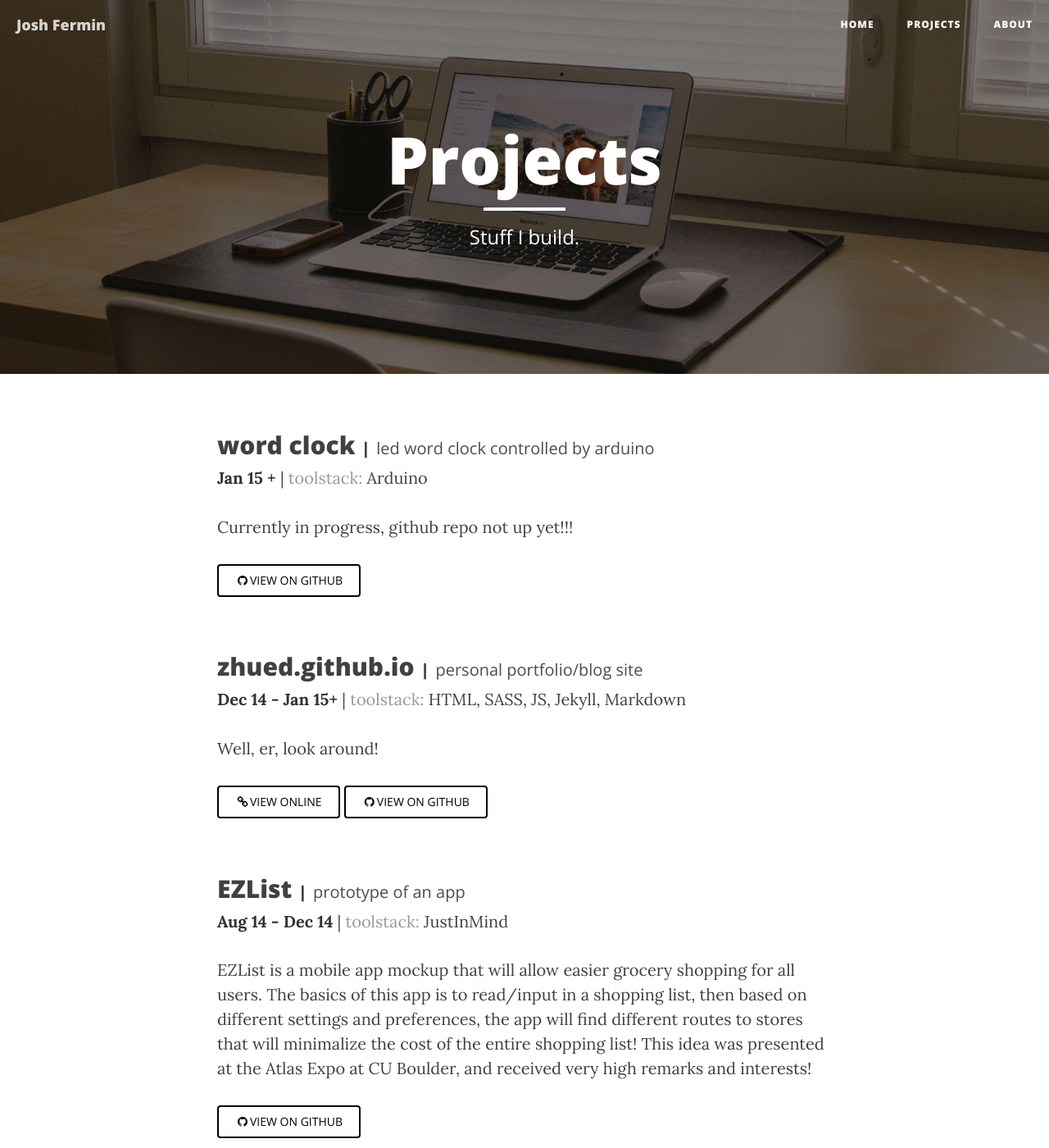
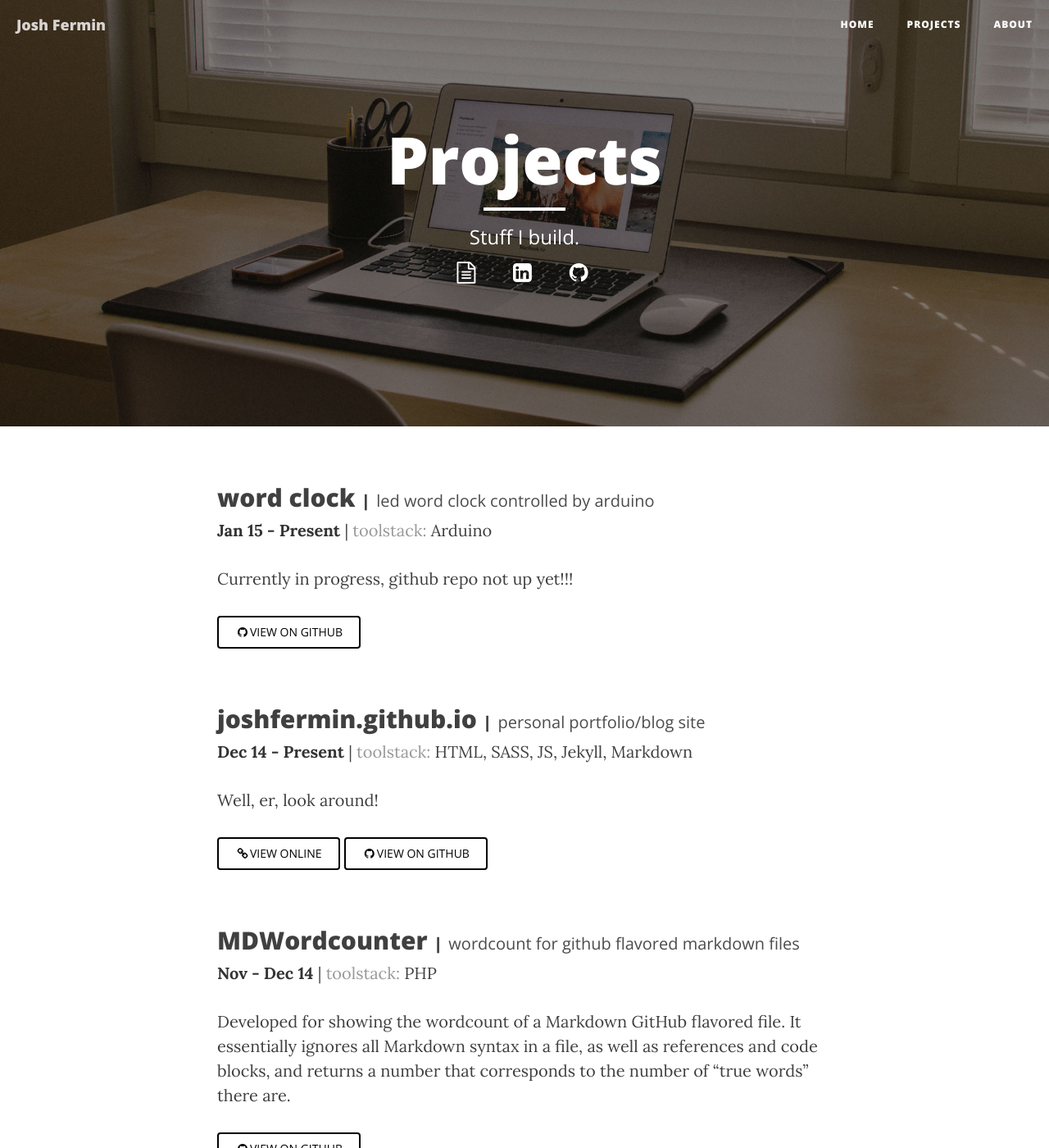
Before and after one commit to joshfermin/joshfermin.github.io, a Jekyll site: the page built from projects.html, in a window 1280 px wide and 1400 px high. Shown: the whole window at 82% size. Built offline with Jekyll 4.4.1, drawn with Linux system fonts in a browser that asks for light colours; nearby versions of some CDN libraries.

```diff
--- a/_data/projects.yml
+++ b/_data/projects.yml
@@ -1,37 +1,21 @@
 - name: word clock
-  time: Jan 15 +
+  time: Jan 15 - Present
   url:
   tagline: led word clock controlled by arduino
   tools: Arduino
   description: Currently in progress, github repo not up yet!!!
   github:
-    url: zhued/wordclock
+    url: joshfermin/wordclock
     branch: master
 
-- name: zhued.github.io
-  time: Dec 14 - Jan 15+
-  url: https://zhued.github.io/
+- name: joshfermin.github.io
+  time: Dec 14 - Present
+  url: https://joshfermin.github.io/
   tagline: personal portfolio/blog site
   tools: HTML, SASS, JS, Jekyll, Markdown
   description: Well, er, look around!
   github:
-    url: zhued/zhued.github.io
-    branch: master
-
-- name: EZList
-  time: Aug 14 - Dec 14
-  url:
-  tagline: prototype of an app
-  tools: JustInMind
-  description: |
-    EZList is a mobile app mockup that will allow easier grocery shopping for all
-    users. The basics of this app is to read/input in a shopping list, then based on
-    different settings and preferences, the app will find different routes to stores that
-    will minimalize the cost of the entire shopping list!
-    This idea was presented at the Atlas Expo at CU Boulder, and received very high remarks
-    and interests!
-  github:
-    url: zhued/EZList
+    url: joshferin/joshfermin.github.io
     branch: master
 
 - name: MDWordcounter
@@ -44,5 +28,5 @@
     ignores all Markdown syntax in a file, as well as references and code blocks, and returns
     a number that corresponds to the number of "true words" there are.
   github:
-    url: zhued/MDwordcounter
+    url: Zandrr/MDconverter
     branch: master
--- a/_includes/footer.html
+++ b/_includes/footer.html
@@ -1,39 +1,7 @@
 <!-- Footer -->
 <footer>
     <div class="container">
-        <div class="row">
-            <div class="col-lg-8 col-lg-offset-2 col-md-10 col-md-offset-1">
-                <ul class="list-inline text-center">
-                    <li>
-                        <a href="https://drive.google.com/file/d/0B3_ZQnd4IN7yRmFuaGs5bWF2UkE/view?usp=sharing" width="1050" height="1500">
-                            <span class="fa-stack fa-lg">
-                                <i class="fa fa-circle fa-stack-2x"></i>
-                                <i class="fa fa-file-text-o fa-stack-1x fa-inverse"></i>
-                            </span>
-                        </a>
-                    </li>
-                    <li>
-                        <a href="https://www.linkedin.com/pub/josh-fermin/81/a24/625">
-                            <span class="fa-stack fa-lg">
-                                <i class="fa fa-circle fa-stack-2x"></i>
-                                <i class="fa fa-linkedin-square fa-stack-1x fa-inverse"></i>
-                            </span>
-                        </a>
-                    </li>
-                    {% if site.github_username %}
-                    <li>
-                        <a href="https://github.com/{{ site.github_username }}">
-                            <span class="fa-stack fa-lg">
-                                <i class="fa fa-circle fa-stack-2x"></i>
-                                <i class="fa fa-github fa-stack-1x fa-inverse"></i>
-                            </span>
-                        </a>
-                    </li>
-                    {% endif %}
-                </ul>
                 <p class="copyright text-muted">Copyright &copy; {{ site.title }} {{ site.time | date: '%Y' }}</p>
-            </div>
-        </div>
     </div>
 </footer>
 
--- a/_layouts/page.html
+++ b/_layouts/page.html
@@ -11,6 +11,31 @@
                     <h1>{% if page.title %}{{ page.title }}{% else %}{{ site.title }}{% endif %}</h1>
                     <hr class="small">
                     <span class="subheading">{{ page.description }}</span>
+                     <ul class="list-inline text-center">
+                    <li>
+                        <a href="https://drive.google.com/file/d/0B3_ZQnd4IN7yRmFuaGs5bWF2UkE/view?usp=sharing" width="1050" height="1500">
+                            <span class="fa-stack fa-lg">
+                                <i class="fa fa-file-text-o fa-stack-1x fa-inverse"></i>
+                            </span>
+                        </a>
+                    </li>
+                    <li>
+                        <a href="https://www.linkedin.com/pub/josh-fermin/81/a24/625">
+                            <span class="fa-stack fa-lg">
+                                <i class="fa fa-linkedin-square fa-stack-1x fa-inverse"></i>
+                            </span>
+                        </a>
+                    </li>
+                    {% if site.github_username %}
+                    <li>
+                        <a href="https://github.com/{{ site.github_username }}">
+                            <span class="fa-stack fa-lg">
+                                <i class="fa fa-github fa-stack-1x fa-inverse"></i>
+                            </span>
+                        </a>
+                    </li>
+                    {% endif %}
+                </ul>
                 </div>
             </div>
         </div>
```
Also changed, not shown: img/post-bg-10.jpg.
